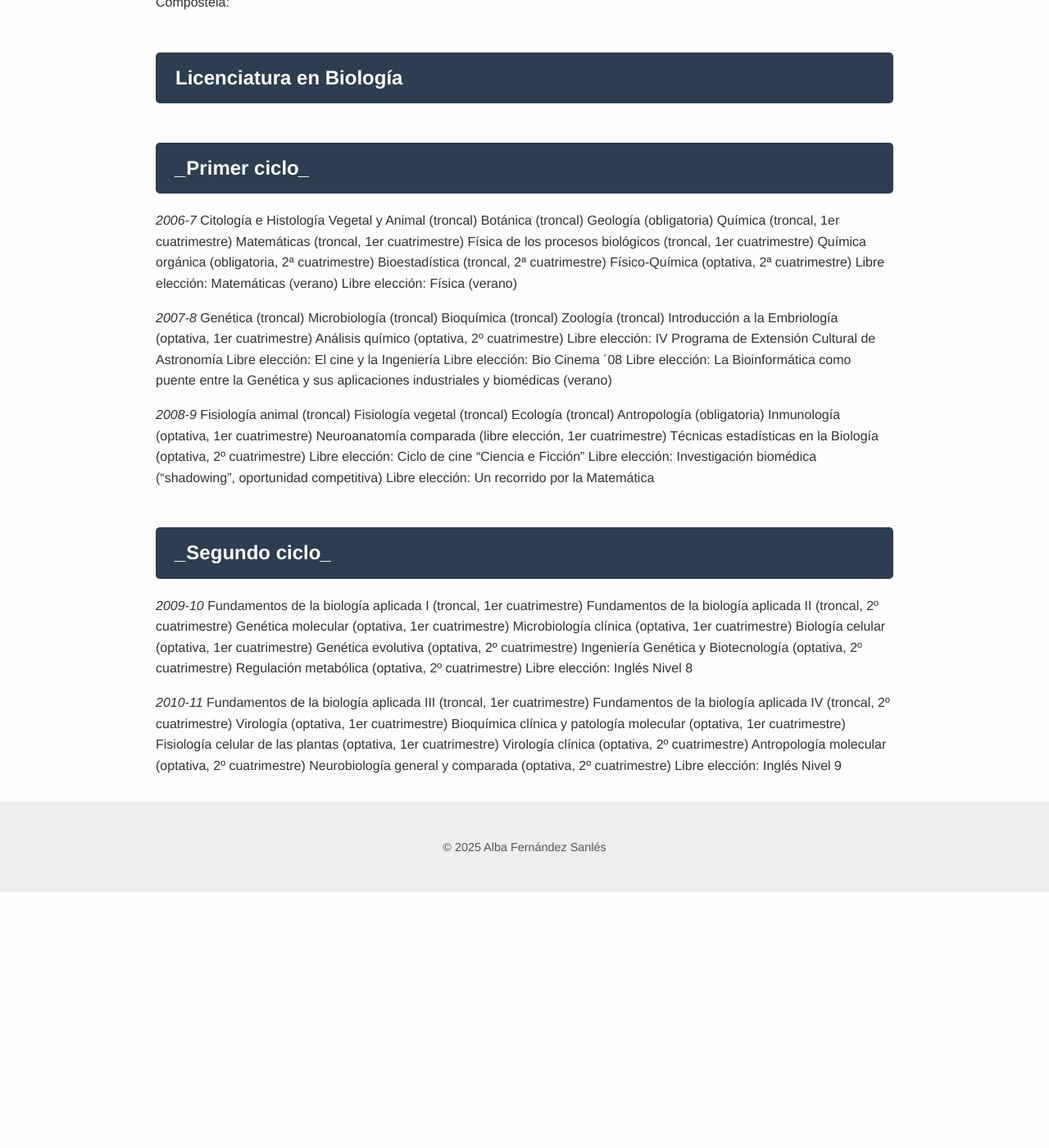
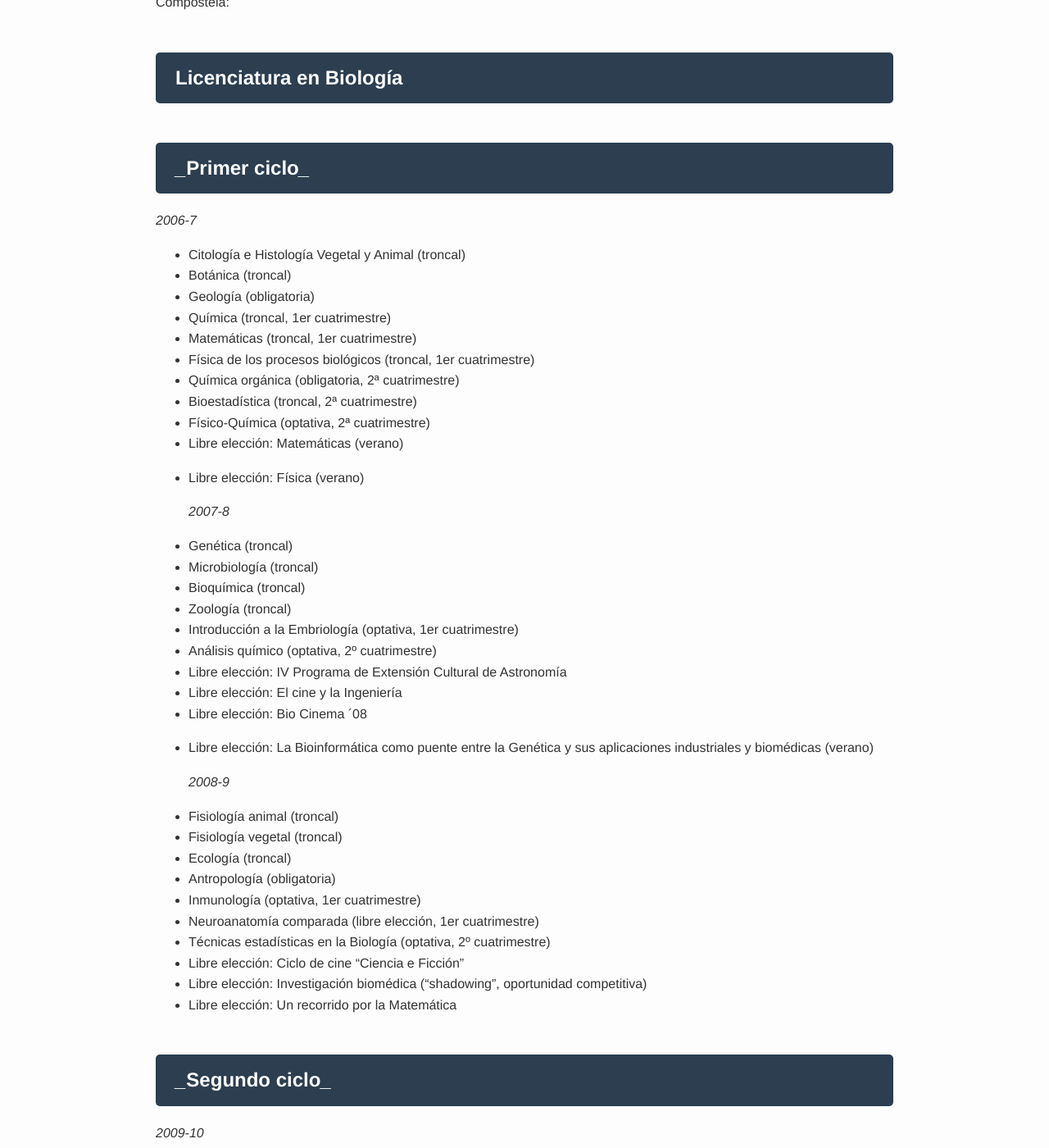
Before and after one commit to albafsanles/albafsanles.github.io, a Jekyll site: the page built from assets/subjects.md, in a window 1280 px wide and 1400 px high, scrolled down 273 px. Shown: the whole window at 82% size. Built offline with Jekyll 4.4.1, drawn with Linux system fonts in a browser that asks for light colours; before the commit the page ends 1361 px from its top, so only the background shows below that; some of the changed text lies outside the part shown.

Commit message:
Update subjects.md

```diff
--- a/assets/subjects.md
+++ b/assets/subjects.md
@@ -11,61 +11,61 @@ Aquí puedes ver las asignaturas que he cursado en mi Licenciatura en Biología
 ## **Licenciatura en Biología**
 ## *_*Primer ciclo*_*
   _2006-7_
-Citología e Histología Vegetal y Animal (troncal)
-Botánica (troncal)
-Geología (obligatoria)
-Química (troncal, 1er cuatrimestre)
-Matemáticas (troncal, 1er cuatrimestre)
-Física de los procesos biológicos (troncal, 1er cuatrimestre)
-Química orgánica (obligatoria, 2ª cuatrimestre)
-Bioestadística (troncal, 2ª cuatrimestre)
-Físico-Química (optativa, 2ª cuatrimestre)
-Libre elección: Matemáticas (verano)
-Libre elección: Física (verano)
+- Citología e Histología Vegetal y Animal (troncal)
+- Botánica (troncal)
+- Geología (obligatoria)
+- Química (troncal, 1er cuatrimestre)
+- Matemáticas (troncal, 1er cuatrimestre)
+- Física de los procesos biológicos (troncal, 1er cuatrimestre)
+- Química orgánica (obligatoria, 2ª cuatrimestre)
+- Bioestadística (troncal, 2ª cuatrimestre)
+- Físico-Química (optativa, 2ª cuatrimestre)
+- Libre elección: Matemáticas (verano)
+- Libre elección: Física (verano)
 
   _2007-8_
-Genética (troncal)
-Microbiología (troncal)
-Bioquímica (troncal)
-Zoología (troncal)
-Introducción a la Embriología (optativa, 1er cuatrimestre)
-Análisis químico (optativa, 2º cuatrimestre)
-Libre elección: IV Programa de Extensión Cultural de Astronomía
-Libre elección: El cine y la Ingeniería
-Libre elección: Bio Cinema ´08
-Libre elección: La Bioinformática como puente entre la Genética y sus aplicaciones industriales y biomédicas (verano)
+- Genética (troncal)
+- Microbiología (troncal)
+- Bioquímica (troncal)
+- Zoología (troncal)
+- Introducción a la Embriología (optativa, 1er cuatrimestre)
+- Análisis químico (optativa, 2º cuatrimestre)
+- Libre elección: IV Programa de Extensión Cultural de Astronomía
+- Libre elección: El cine y la Ingeniería
+- Libre elección: Bio Cinema ´08
+- Libre elección: La Bioinformática como puente entre la Genética y sus aplicaciones industriales y biomédicas (verano)
 
   _2008-9_
-Fisiología animal (troncal)
-Fisiología vegetal (troncal)
-Ecología (troncal)
-Antropología (obligatoria)
-Inmunología (optativa, 1er cuatrimestre)
-Neuroanatomía comparada (libre elección, 1er cuatrimestre)
-Técnicas estadísticas en la Biología (optativa, 2º cuatrimestre)
-Libre elección: Ciclo de cine "Ciencia e Ficción"
-Libre elección: Investigación biomédica ("shadowing", oportunidad competitiva)
-Libre elección: Un recorrido por la Matemática
+- Fisiología animal (troncal)
+- Fisiología vegetal (troncal)
+- Ecología (troncal)
+- Antropología (obligatoria)
+- Inmunología (optativa, 1er cuatrimestre)
+- Neuroanatomía comparada (libre elección, 1er cuatrimestre)
+- Técnicas estadísticas en la Biología (optativa, 2º cuatrimestre)
+- Libre elección: Ciclo de cine "Ciencia e Ficción"
+- Libre elección: Investigación biomédica ("shadowing", oportunidad competitiva)
+- Libre elección: Un recorrido por la Matemática
 
 ## *_*Segundo ciclo*_*
   _2009-10_
-Fundamentos de la biología aplicada I (troncal, 1er cuatrimestre)
-Fundamentos de la biología aplicada II (troncal, 2º cuatrimestre)
-Genética molecular (optativa, 1er cuatrimestre)
-Microbiología clínica (optativa, 1er cuatrimestre)
-Biología celular (optativa, 1er cuatrimestre)
-Genética evolutiva (optativa, 2º cuatrimestre)
-Ingeniería Genética y Biotecnología (optativa, 2º cuatrimestre)
-Regulación metabólica (optativa, 2º cuatrimestre)
-Libre elección: Inglés Nivel 8
+- Fundamentos de la biología aplicada I (troncal, 1er cuatrimestre)
+- Fundamentos de la biología aplicada II (troncal, 2º cuatrimestre)
+- Genética molecular (optativa, 1er cuatrimestre)
+- Microbiología clínica (optativa, 1er cuatrimestre)
+- Biología celular (optativa, 1er cuatrimestre)
+- Genética evolutiva (optativa, 2º cuatrimestre)
+- Ingeniería Genética y Biotecnología (optativa, 2º cuatrimestre)
+- Regulación metabólica (optativa, 2º cuatrimestre)
+- Libre elección: Inglés Nivel 8
 
   _2010-11_
-Fundamentos de la biología aplicada III (troncal, 1er cuatrimestre)
-Fundamentos de la biología aplicada IV (troncal, 2º cuatrimestre)
-Virología (optativa, 1er cuatrimestre)
-Bioquímica clínica y patología molecular (optativa, 1er cuatrimestre)
-Fisiología celular de las plantas (optativa, 1er cuatrimestre)
-Virología clínica (optativa, 2º cuatrimestre)
-Antropología molecular (optativa, 2º cuatrimestre)
-Neurobiología general y comparada (optativa, 2º cuatrimestre)
-Libre elección: Inglés Nivel 9
+- Fundamentos de la biología aplicada III (troncal, 1er cuatrimestre)
+- Fundamentos de la biología aplicada IV (troncal, 2º cuatrimestre)
+- Virología (optativa, 1er cuatrimestre)
+- Bioquímica clínica y patología molecular (optativa, 1er cuatrimestre)
+- Fisiología celular de las plantas (optativa, 1er cuatrimestre)
+- Virología clínica (optativa, 2º cuatrimestre)
+- Antropología molecular (optativa, 2º cuatrimestre)
+- Neurobiología general y comparada (optativa, 2º cuatrimestre)
+- Libre elección: Inglés Nivel 9
```
